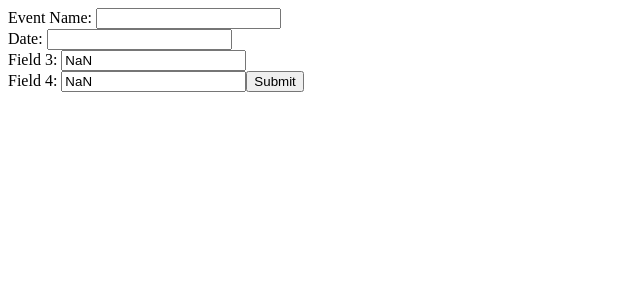
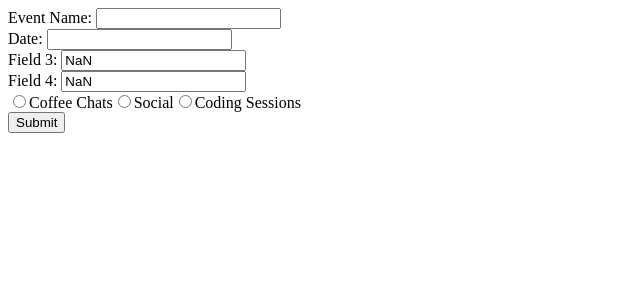
Before and after one commit to Lilly-27/meetup-frontend, a React (Create React App) app: page /event-form in a window 1280 px wide. Shown: the top 300 px of the page, without its empty margins (0-640 px from the left). Built offline with nearby package versions, Linux system fonts and the light colour scheme; no server answers.

Commit message:
working on radio buttons

```diff
--- a/src/components/EventDetails.js
+++ b/src/components/EventDetails.js
@@ -6,7 +6,7 @@ function EventDetails(props) {
     let {id} = useParams();
     const [event, setEvent] = useState(null);
     useEffect(() => {
-        fetch( `https://meetup-for-devs.herokuapp.com/events/${id}`)
+        fetch( `https://meetup-for-devs.herokuapp.com/api/events/${id}`)
         .then(res => res.json())
         .then(res => setEvent(res))
         .catch(console.error)
--- a/src/components/EventDisplay.js
+++ b/src/components/EventDisplay.js
@@ -4,7 +4,7 @@ import React, { useState, useEffect }from 'react'
 const EventDisplay = () => {
 const [events, setEvents]= useState([])
     useEffect(() => {
-        fetch('https://meetup-for-devs.herokuapp.com/events')
+        fetch('https://meetup-for-devs.herokuapp.com/api/events')
         .then(res => res.json())
         .then(json => {
           setEvents(json)
--- a/src/components/EventForm.js
+++ b/src/components/EventForm.js
@@ -1,5 +1,6 @@
 import React, { useState } from 'react';
 
+const URL = 'https://meetup-for-devs.herokuapp.com/api/events'
 
 function EventForm() {
   const initialState = { username: '', password: '' };
@@ -9,14 +10,22 @@ function EventForm() {
     setFormState({ ...formState, [event.target.id]: event.target.value });
   };
 
-  const handleSubmit = event => {
+  const handleSubmit = async (event) => {
     event.preventDefault();
-    // do something with the data in the component state
+
+    await fetch(URL, {
+      method: 'post',
+      headers: {
+          'Content-Type': 'application/json',
+      },
+      body: JSON.stringify(formState)
+  })
+
     console.log(formState);
-    // clear the form
+
     setFormState(initialState);
   };
-  // Note that we need to use `htmlFor` instead of `for` in JSX
+
   return (
     <form onSubmit={handleSubmit}>
       <label htmlFor="event_name">Event Name: </label>
@@ -51,7 +60,26 @@ function EventForm() {
         value={formState.field-4}
       />
 
+      <div className="radio">
+            <label>
+              <input type="radio" name="tag" id="coffee"
+              onChange={handleChange}
+              value={formState.tag}
 
+              />
+             Coffee Chats
+            </label>
+
+            <label>
+              <input type="radio" name="tag" value="social" />
+             Social
+            </label>
+            <label>
+              <input type="radio" name="tag" value="coding_sessions" />
+              Coding Sessions
+            </label>
+
+          </div>
       <button type="submit">Submit</button>
     </form>
   );
--- a/src/components/Homepage/EventHomepage.js
+++ b/src/components/Homepage/EventHomepage.js
@@ -13,16 +13,16 @@ return(
             <h2>Make a new event!</h2>
         </div>
     </Link>
-    <Link to={`/events/${events.id}`}>
+    <Link to={`/events/`}>
         <div className='tags'>All</div>
     </Link>
-    <Link to={`/events/${events.id}`}>
+    <Link to={`/events/`}>
         <div className='tags'>Coffee Chats</div>
     </Link>
-    <Link to={`/events/${events.id}`}>
+    <Link to={`/events/`}>
         <div className='tags'>Social</div>
     </Link>
-    <Link to={`/events/${events.id}`}>
+    <Link to={`/events/`}>
         <div className='tags'>Coding Sessions</div>
      </Link>
     <div>
```
